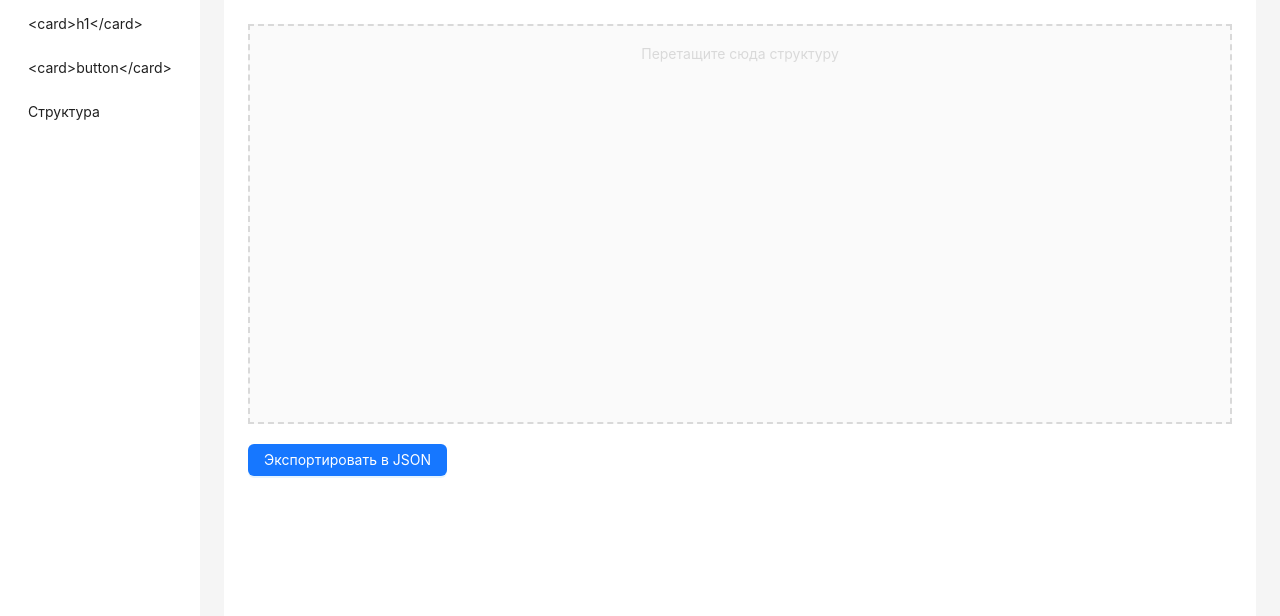
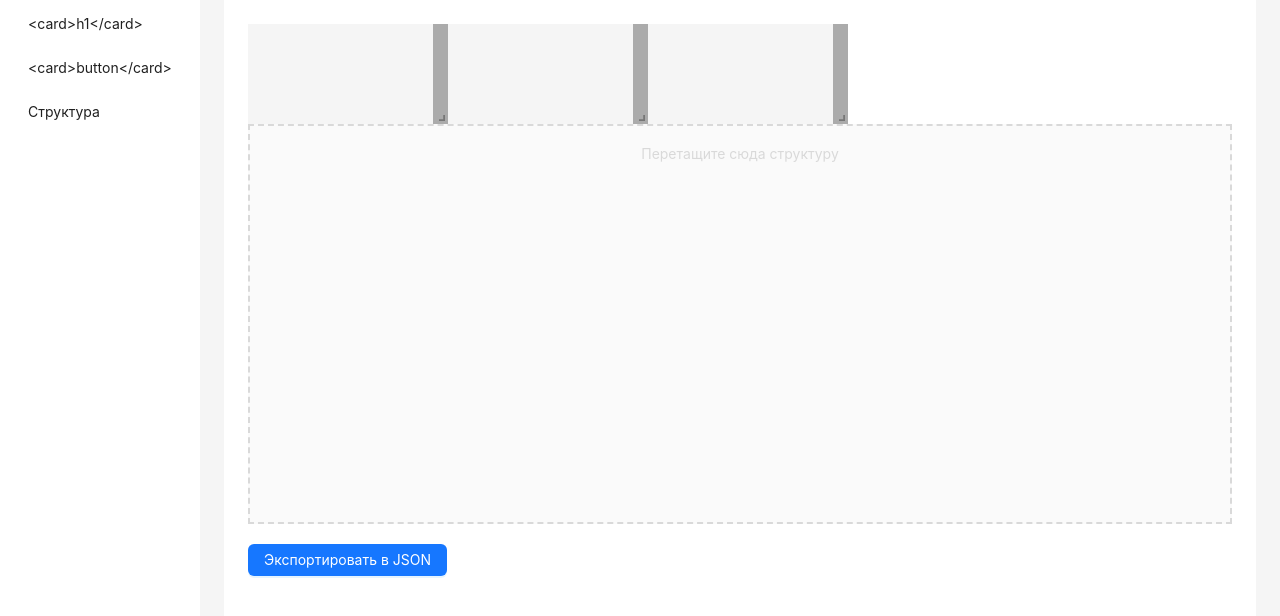
Before and after one commit to xutzm2/test, a React (Create React App) app: page / in a window 1280 px wide. Shown: the top 616 px of the page. Built offline with nearby package versions, Linux system fonts and the light colour scheme.

Commit message:
grani sizeble

```diff
--- a/src/entities/block/Block.jsx
+++ b/src/entities/block/Block.jsx
@@ -1,3 +1,4 @@
+// src/entities/block/Block.jsx
 import React from 'react';
 import { Button, Card } from 'antd';
 import FlexContainer from '../../features/dnd/FlexContainer';
--- a/src/features/dnd/DroppableColumn.jsx
+++ b/src/features/dnd/DroppableColumn.jsx
@@ -2,7 +2,6 @@
 import React from 'react';
 import { useDrop } from 'react-dnd';
 import Block from '../../entities/block/Block';
-import { Card } from 'antd';
 
 const MAX_NESTED_STRUCTURES = 1; // Максимальная вложенность структур
 
@@ -17,14 +16,12 @@ const DroppableColumn = ({
     drop: (item) => {
       const isStructure = item.type === 'structure';
 
-      // Определите текущую глубину вложенности в этой колонке
       const currentStructureDepth = columnContents.reduce(
         (maxDepth, block) =>
           block.type === 'flex' ? Math.max(maxDepth, block.depth || 1) : maxDepth,
         currentDepth
       );
 
-      // Проверяем, если максимальная вложенность достигнута
       if (isStructure && currentStructureDepth >= MAX_NESTED_STRUCTURES) {
         return;
       }
@@ -48,7 +45,6 @@ const DroppableColumn = ({
       ref={drop}
       style={{
         backgroundColor: isOver ? '#e6f7ff' : '#f5f5f5',
-        border: '1px solid #d9d9d9',
         minHeight: 100,
         padding: 10,
         position: 'relative',
--- a/src/features/dnd/FlexContainer.css
+++ b/src/features/dnd/FlexContainer.css
@@ -1,14 +1,24 @@
 /* src/features/dnd/FlexContainer.css */
 .flex-container {
-    display: flex;
-    width: 100%; /* Занимаем всю ширину контейнера */
-    gap: 10px;
-  }
+  display: flex;
+  width: 100%;
+}
 
-  .droppable-column {
-    background-color: #f5f5f5;
-    border: 1px solid #d9d9d9;
-    min-height: 100px;
-    position: relative;
-    flex-shrink: 0;
-  }
+.column {
+  display: flex;
+  flex-direction: column;
+  overflow: hidden;
+}
+
+.column-content {
+  flex: 1;
+  overflow-y: auto;
+}
+
+.column-resizer {
+  width: 10px; /* Ширина границы */
+  cursor: ew-resize;
+  background-color: rgba(0, 0, 0, 0.2);
+  height: 100%;
+  position: relative;
+}
--- a/src/features/dnd/FlexContainer.jsx
+++ b/src/features/dnd/FlexContainer.jsx
@@ -1,10 +1,11 @@
 // src/features/dnd/FlexContainer.jsx
 import React, { useState } from 'react';
-import { Row, Col } from 'antd';
+import ResizableColumn from './ResizableColumn';
 import DroppableColumn from './DroppableColumn';
 
 const FlexContainer = ({ columns, currentDepth = 0 }) => {
   const [columnContents, setColumnContents] = useState(columns.map(() => []));
+  const [columnWidths, setColumnWidths] = useState(columns.map(() => 200));
 
   const addBlockToColumn = (columnIndex, block) => {
     setColumnContents((prev) => {
@@ -14,22 +15,31 @@ const FlexContainer = ({ columns, currentDepth = 0 }) => {
     });
   };
 
+  const handleResize = (index, newWidth) => {
+    setColumnWidths((prevWidths) => {
+      const newWidths = [...prevWidths];
+      newWidths[index] = newWidth;
+      return newWidths;
+    });
+  };
+
   return (
-    <Row gutter={16}>
+    <div style={{ display: 'flex', width: '100%' }}>
       {columnContents.map((column, index) => (
-        <Col
+        <ResizableColumn
           key={index}
-          span={24 / columns.length} // Adjust span based on the number of columns
+          width={columnWidths[index]}
+          onResize={(newWidth) => handleResize(index, newWidth)}
         >
           <DroppableColumn
             columnIndex={index}
             columnContents={column}
             addBlockToColumn={addBlockToColumn}
-            currentDepth={currentDepth} // Передаем текущую глубину
+            currentDepth={currentDepth}
           />
-        </Col>
+        </ResizableColumn>
       ))}
-    </Row>
+    </div>
   );
 };
 
--- /dev/null
+++ b/src/features/dnd/ResizableColumn.css
@@ -0,0 +1,27 @@
+/* Стили для компонента с изменяемыми размерами */
+.resizable-column {
+    position: relative;
+    display: flex;
+    flex-direction: column;
+  }
+
+  .column-content {
+    width: 100%;
+    height: 100%;
+    overflow: hidden;
+  }
+
+  /* Стили для вертикальной линии изменения размера */
+  .react-resizable-handle {
+    position: absolute;
+    right: 0;
+    top: 0;
+    width: 15px; /* Ширина вертикальной линии */
+    height: 100%;
+    cursor: ew-resize;
+    background-color: rgba(0, 0, 0, 0.3); /* Цвет линии */
+    z-index: 1; /* Чтобы линия была поверх содержимого */
+    /* Убедитесь, что никакие другие стили не перекрывают эти настройки */
+    transform: none; /* Убираем любые трансформации, которые могут быть применены */
+    margin-top:0
+  }
--- /dev/null
+++ b/src/features/dnd/ResizableColumn.jsx
@@ -0,0 +1,25 @@
+import React from 'react';
+import { ResizableBox } from 'react-resizable';
+import 'react-resizable/css/styles.css';
+import './ResizableColumn.css'; // Импортируем стили
+
+const ResizableColumn = ({ width, onResize, children }) => {
+  return (
+    <ResizableBox
+      width={width}
+      height={Infinity}
+      axis="x"
+      minConstraints={[100, Infinity]}
+      maxConstraints={[600, Infinity]}
+      onResize={(e, data) => onResize(data.size.width)}
+      resizeHandles={['e']}
+      className="resizable-column"
+    >
+      <div className="column-content">
+        {children}
+      </div>
+    </ResizableBox>
+  );
+};
+
+export default ResizableColumn;
--- a/src/index.css
+++ b/src/index.css
@@ -11,3 +11,14 @@ code {
   font-family: source-code-pro, Menlo, Monaco, Consolas, 'Courier New',
     monospace;
 }
+
+
+/* src/index.css */
+.resizable-box {
+  position: relative;
+  background-color: #f5f5f5;
+}
+
+.ant-col {
+  padding: 0 8px;
+}
--- a/src/pages/EditorPage/EditorPage.jsx
+++ b/src/pages/EditorPage/EditorPage.jsx
@@ -1,5 +1,7 @@
+// src/pages/EditorPage/EditorPage.jsx
 import React from 'react';
 import { Layout, Menu, Button } from 'antd';
+import FlexContainer from '../../features/dnd/FlexContainer';
 import DndField from '../../features/dnd/DndField';
 import { useBlocksStore } from '../../shared/store/useBlocksStore';
 import Block from '../../entities/block/Block';
@@ -16,12 +18,6 @@ const EditorPage = () => {
     alert("JSON данных сохранен в консоли.");
   };
 
-  const menuItems = [
-    { key: 'h1', label: <DraggableItem type="h1" label="<card>h1</card>" /> },
-    { key: 'button', label: <DraggableItem type="button" label="<card>button</card>" /> },
-    { key: 'structure', label: <DraggableItem type="structure" label="Структура" /> },
-  ];
-
   return (
     <Layout style={{ minHeight: '100vh' }}>
       <Sider width={200} className="site-layout-background">
@@ -29,8 +25,17 @@ const EditorPage = () => {
           mode="inline"
           defaultSelectedKeys={['1']}
           style={{ height: '100%', borderRight: 0 }}
-          items={menuItems}
-        />
+        >
+          <Menu.Item key="h1">
+            <DraggableItem type="h1" label="<card>h1</card>" />
+          </Menu.Item>
+          <Menu.Item key="button">
+            <DraggableItem type="button" label="<card>button</card>" />
+          </Menu.Item>
+          <Menu.Item key="structure">
+            <DraggableItem type="structure" label="Структура" />
+          </Menu.Item>
+        </Menu>
       </Sider>
       <Layout style={{ padding: '0 24px 24px' }}>
         <Content
@@ -41,6 +46,7 @@ const EditorPage = () => {
             backgroundColor: '#fff',
           }}
         >
+          <FlexContainer columns={[33, 33, 33]} /> {/* Задайте исходные размеры колонок */}
           <DndField />
           <div className="blocks-preview">
             {blocks.map((block, index) => (
```
Also changed, not shown: src/App.css (+0 -9 lines), src/pages/EditorPage/EditorPage.css (added, +9 -0 lines).
